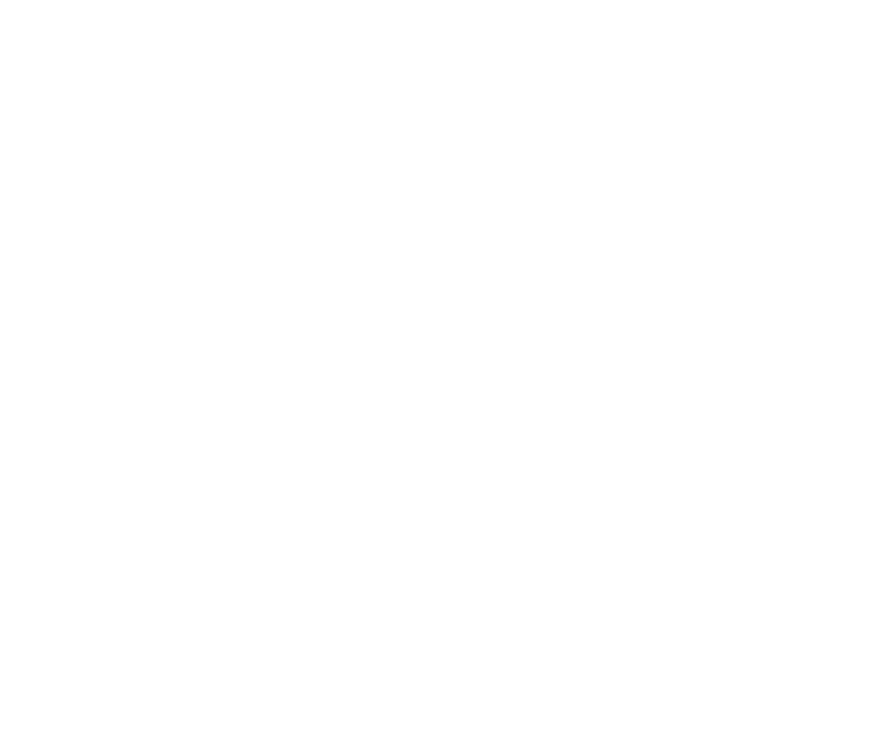
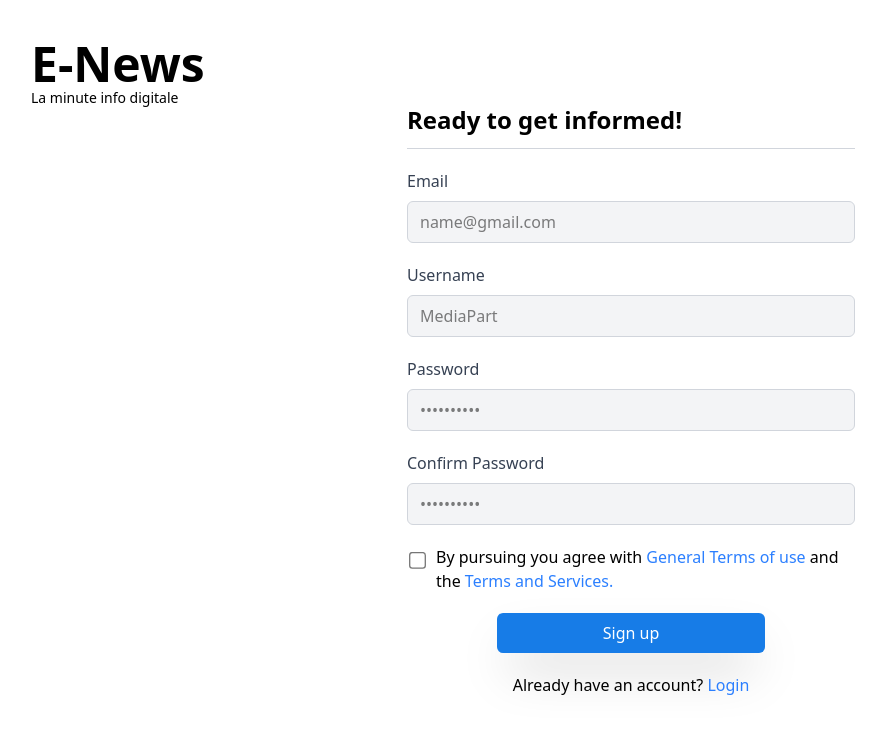
Before and after one commit to Eunock-web/E-News, a React (Vite) app in the folder Frontend/: page /register in a window 1280 px wide. Shown: the top 734 px of the page, without its empty margins (9-895 px from the left). Built offline with nearby package versions, Linux system fonts and the light colour scheme.

Commit message:
Gestion des erreurs de validation du RHF Register

```diff
--- a/Frontend/src/Features/Auth/Login/FormLogin.tsx
+++ b/Frontend/src/Features/Auth/Login/FormLogin.tsx
@@ -32,6 +32,7 @@
   return (
     <form className='w-[35%] rounded-xl p-4 m-auto h-max' onSubmit={onSubmit}>
         <h1 className='text-2xl '>Welcome back!</h1>
+        <hr className='my-3 border-gray-300' />
 
         <Controller
           control={control}
@@ -51,7 +52,7 @@
         {states.errors.root && <p><i data-lucide={Info}></i> {states.errors.root.message}</p>}
 
         <Button {...buttonProps}/>
-        <p className='text-center mt-5'>Just discovered E-News? <Link to='register' className='text-(--bg-primary) duration-300 border-b-2 border-transparent hover:border-b-(--bg-primary)'>Register here.</Link></p>
+        <p className='text-center mt-5'>Just discovered E-News? <Link to='/register' className='text-(--bg-primary) duration-300 border-b-2 border-transparent hover:border-b-(--bg-primary)'>Register here.</Link></p>
     </form>
   )
 }
--- a/Frontend/src/Features/Auth/Register/FormRegister.tsx
+++ b/Frontend/src/Features/Auth/Register/FormRegister.tsx
@@ -0,0 +1,79 @@
+
+import { Controller } from 'react-hook-form'
+import useFormRegister from '../hooks/useFormRegister'
+import TextField from '../../../Utils/Components/TextField/TextField';
+import type { IButtonProps, ITextFieldProps } from '../../../Utils/Components/types';
+import Button from '../../../Utils/Components/Button/Button';
+import { Link } from 'react-router';
+
+const FormRegister = () => {
+    const {control, onSubmit} = useFormRegister();
+
+    const emailProps:ITextFieldProps = {
+        label: 'Email',
+        type: 'email',
+        onChange:()=>{},
+        placeholder:'name@gmail.com',
+    }
+    const passwordProps: ITextFieldProps = {
+        label: 'Password',
+        type: 'password',
+        onChange: () => {},
+        placeholder: '••••••••••'
+    }
+    const confirmPasswordProps: ITextFieldProps = {
+        ...passwordProps,
+        label: 'Confirm Password'
+    }
+    const usernameProps: ITextFieldProps = {
+        label: 'Username',
+        type: 'text',
+        onChange:()=>{},
+        placeholder: 'MediaPart'
+    }
+    const buttonProps: IButtonProps = {
+        textContent: 'Sign up',
+        type: 'submit',
+        icon:'',
+        className:'w-[60%] m-auto mt-5 bg-(--bg-primary) text-white py-2'
+    }
+  return (
+    <form onSubmit={onSubmit} className='w-[35%] m-auto h-max'>
+        <h1 className='font-semibold text-2xl'>Ready to get informed!</h1>
+        <hr className='my-3 border-gray-300' />
+        <Controller
+            name='email'
+            control={control}
+            rules={{required:true}}
+            render={({field, fieldState: {error}}) => <TextField {...emailProps} {...field} errorMessage={field.value ? error?.message :  ''}/>}
+        />
+        <Controller
+            name='username'
+            control={control}
+            rules={{required:true}}
+            render={({field, fieldState: {error}}) => <TextField {...usernameProps} {...field} errorMessage={field.value ? error?.message : ''} />}
+        />
+        <Controller
+            name='password'
+            control={control}
+            rules={{required:true}}
+            render={({field, fieldState: {error}}) => <TextField {...passwordProps} {...field} errorMessage={field.value ? error?.message : ''} />}
+        />
+        <Controller
+            name='confirmPassword'
+            control={control}
+            rules={{required:true}}
+            render={({field, fieldState: {error}}) => <TextField {...confirmPasswordProps} {...field} errorMessage={field.value ? error?.message : ''}/>}
+        />
+        <div className='flex gap-3 items-baseline pl-1 mt-5'>
+            <input type="checkbox" id='check' className='scale-130 translate-y-[30%]' required/>
+            <label htmlFor="check">By pursuing you agree with <a className='text-blue-500'>General Terms of use</a> and the <a className='text-blue-500'>Terms and Services.</a></label>
+        </div>
+
+        <Button {...buttonProps} />
+        <p className='mt-5 text-center'>Already have an account? <Link to='/login' className='text-blue-500'>Login</Link></p>
+    </form>
+  )
+}
+
+export default FormRegister
--- a/Frontend/src/Features/Auth/hooks/useFormRegister.ts
+++ b/Frontend/src/Features/Auth/hooks/useFormRegister.ts
@@ -1,11 +1,11 @@
 import { zodResolver } from '@hookform/resolvers/zod'
-import React from 'react'
 import { useForm } from 'react-hook-form'
 import { RegisterSchema, type RegisterInputs } from '../../types'
 
 const useFormRegister = () => {
   const form = useForm<RegisterInputs>({
-    resolver: zodResolver(RegisterSchema)
+    resolver: zodResolver(RegisterSchema),
+    mode:'onChange'
   })
 
   const onSubmit = (data:RegisterInputs) => {
@@ -14,7 +14,7 @@
 
   return {
     control: form.control,
-    states: form.formState,
+    states: form.formState.errors,
     onSubmit: form.handleSubmit(onSubmit, (data) => console.log(data))
   }
 }
--- a/Frontend/src/Features/types.ts
+++ b/Frontend/src/Features/types.ts
@@ -8,12 +8,12 @@
 
 export const RegisterSchema = z.object({
     username: z.string().min(2, "Enter a valid username!"),
-    email: z.email(),
+    email: z.email("Invalid Email!"),
     password: z.string().min(8, "Minimum 8 characters!"),
     confirmPassword: z.string()
 }).refine(schema => schema.password === schema.confirmPassword, {
     error: "Passwords don't match!",
     path:['confirmPassword'],
-    when: (payload) => RegisterSchema.pick({password: true, confirmPassword: true}).safeParse(payload.value).success
+    when: (payload) => RegisterSchema.pick({confirmPassword: true}).safeParse(payload.value).success
 })
 export type RegisterInputs = z.infer<typeof RegisterSchema>;
--- a/Frontend/src/Presentation/PageRegister.tsx
+++ b/Frontend/src/Presentation/PageRegister.tsx
@@ -1,9 +1,13 @@
-import React from 'react'
+import FormRegister from '../Features/Auth/Register/FormRegister'
 
 const PageRegister = () => {
   return (
-    <div>
-
+    <div className='w-full h-full flex'>
+        <div className='absolute left-10 top-10'>
+            <h1 className='text-5xl font-bold'>E-News</h1>
+            <p className='text-sm font-medium'>La minute info digitale</p>
+        </div>
+        <FormRegister/>
     </div>
   )
 }
--- a/Frontend/src/Router/routes.ts
+++ b/Frontend/src/Router/routes.ts
@@ -7,7 +7,7 @@
     path: '/',
     Component: App,
     children: [
-        { path: '', index: true, Component: PageLogin },
+        { path: 'login', index: true, Component: PageLogin },
         { path: 'register', Component:  PageRegister}
     ]
 }])
--- a/Frontend/src/Utils/Components/TextField/TextField.tsx
+++ b/Frontend/src/Utils/Components/TextField/TextField.tsx
@@ -9,7 +9,7 @@
                 {errorMessage && <p className='text-red-500'>{errorMessage}</p>}
             </div>
 
-            <input type={type ?? 'text'} id={label} className={className ?? ('block max-w-full w-full px-3 py-2 rounded-md   border-[0.5px] border-gray-300 outline-2 ' + (errorMessage ? 'outline-red-500 text-red-700' : 'focus-visible:outline-blue-500 outline-transparent bg-gray-100'))} placeholder={placeholder} onChange={onChange}  />
+            <input type={type ?? 'text'} id={label} className={className ?? ('block max-w-full w-full px-3 py-2 rounded-md   border-[0.5px] border-gray-300 outline-2 ' + (errorMessage ? 'outline-red-500 text-red-700' : 'focus-visible:outline-blue-500 outline-transparent bg-gray-100'))} placeholder={placeholder} onChange={onChange} required  />
         </div>
      );
 }
```
